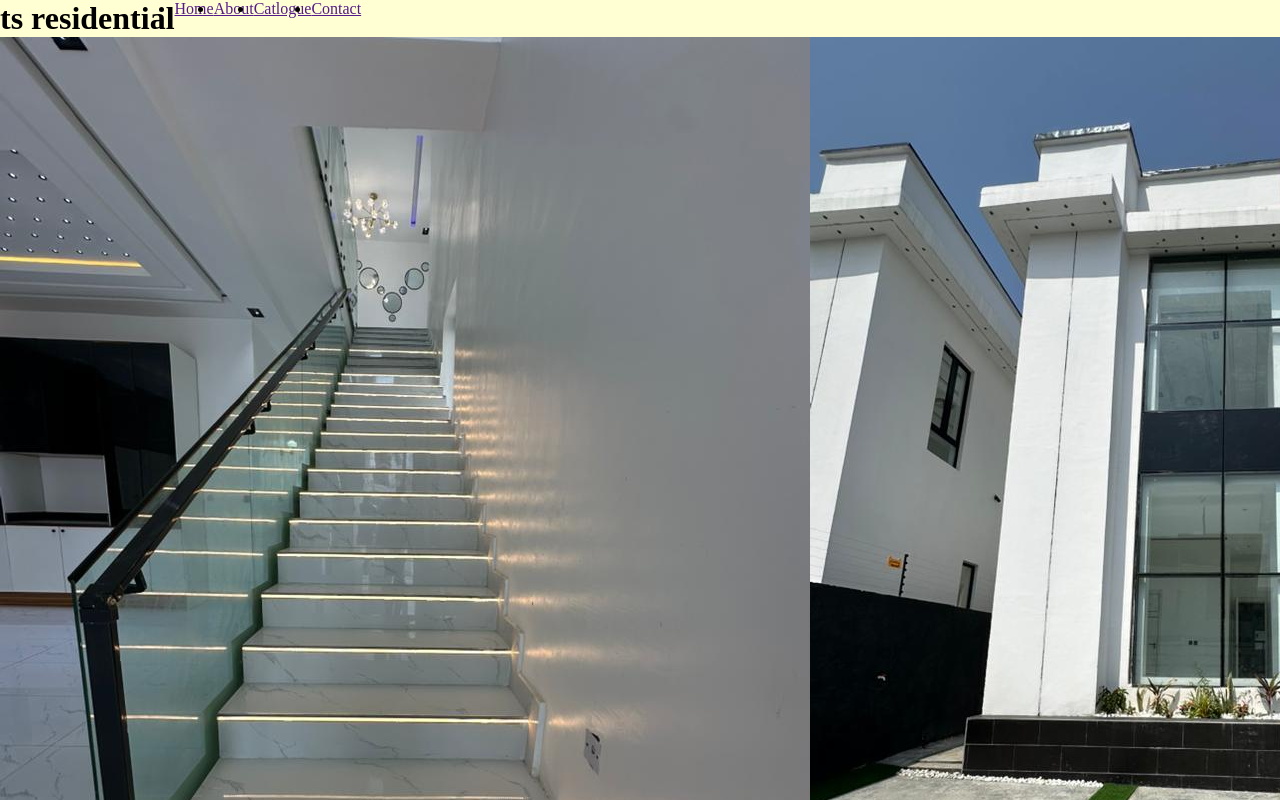
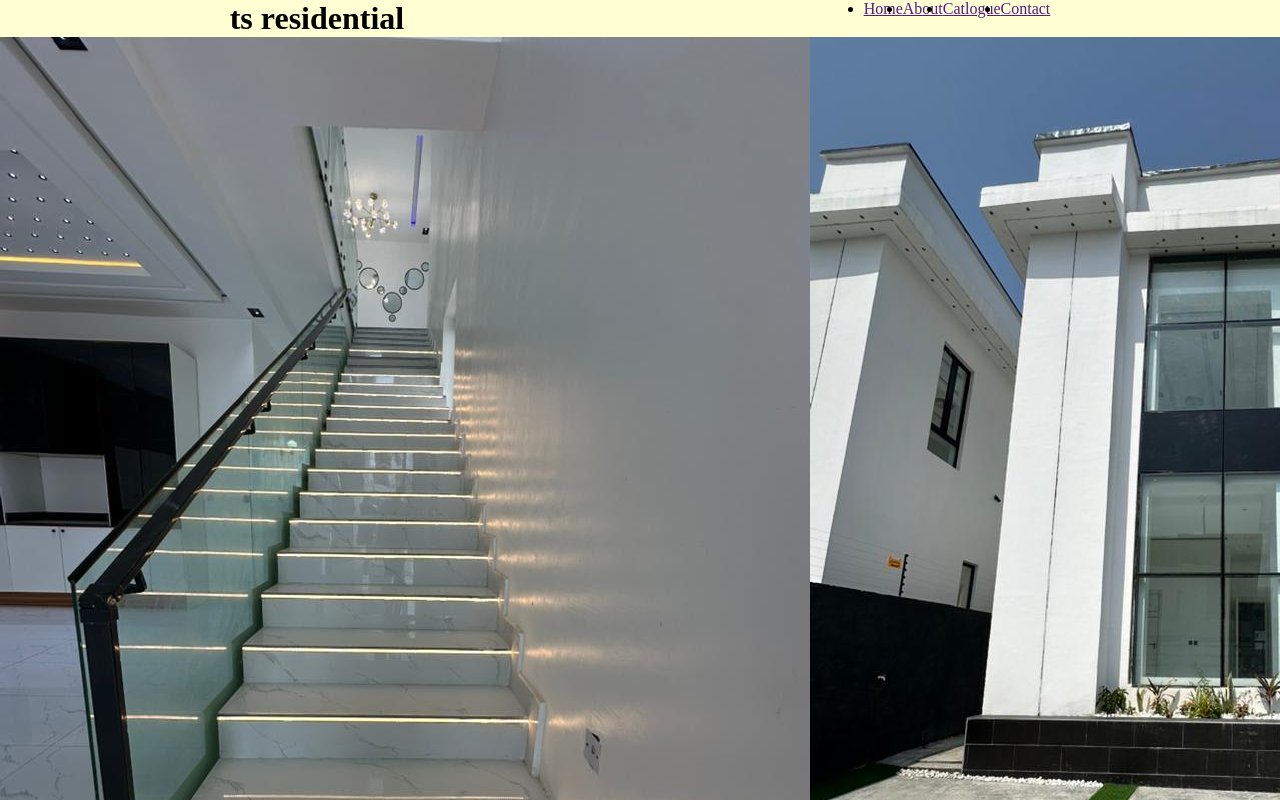
Before and after one commit to tsresidential/tst, a plain HTML site: page index.html in a window 1280 px wide. Shown: the top 800 px of the page. Drawn offline with Linux system fonts and the light colour scheme.

Commit message:
game changer

```diff
--- a/index.html
+++ b/index.html
@@ -4,27 +4,26 @@
     <meta charset="UTF-8">
     <meta name="viewport" content="width=
     , initial-scale=1.0">
-    <title>Document</title>
+    <title>tsresidential</title>
     <link rel="stylesheet" href="./style.css">
 </head>
 
 <body>
     <div class="nav_bar">
         <div id="logo"><h1>ts residential</h1></div>
-        <div class="navbar_links">
+
+
             <ul>
                 <li><a href="">Home</a></li>
                 <li><a href="">About</a></li>
                 <li><a href="">Catlogue</a></li>
                 <li><a href="">Contact</a></li>
             </ul>
-        </div>
+
     </div>
 
     <div class="section">
         <img src="./pic/IMG-20241125-WA0030.jpg" alt="">
-
-
         <img src="./pic/IMG-20241125-WA0028.jpg" alt="">
 
     </div>
--- a/style.css
+++ b/style.css
@@ -14,16 +14,20 @@ body{
 .nav_bar{
     background-color: rgba(255, 255, 255, 0.829);
     display: flex;
+    justify-content: space-around;
 }
 
-.navbar_links ul{
+ul{
 
     display: flex;
+     justify-content: space-between;
+
 }
 
-.navbar_links li{
+li{
 
     justify-content: space-around;
+
 }
 
 
```
